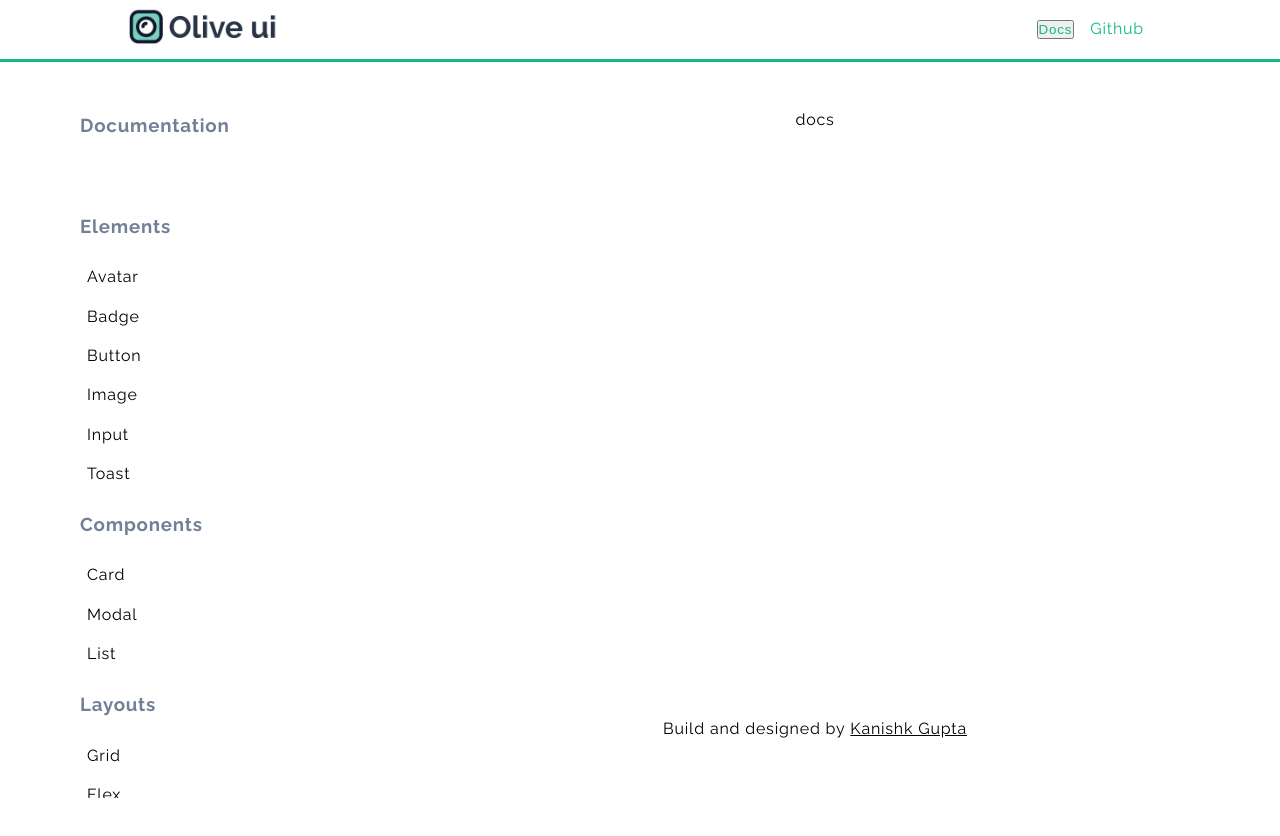
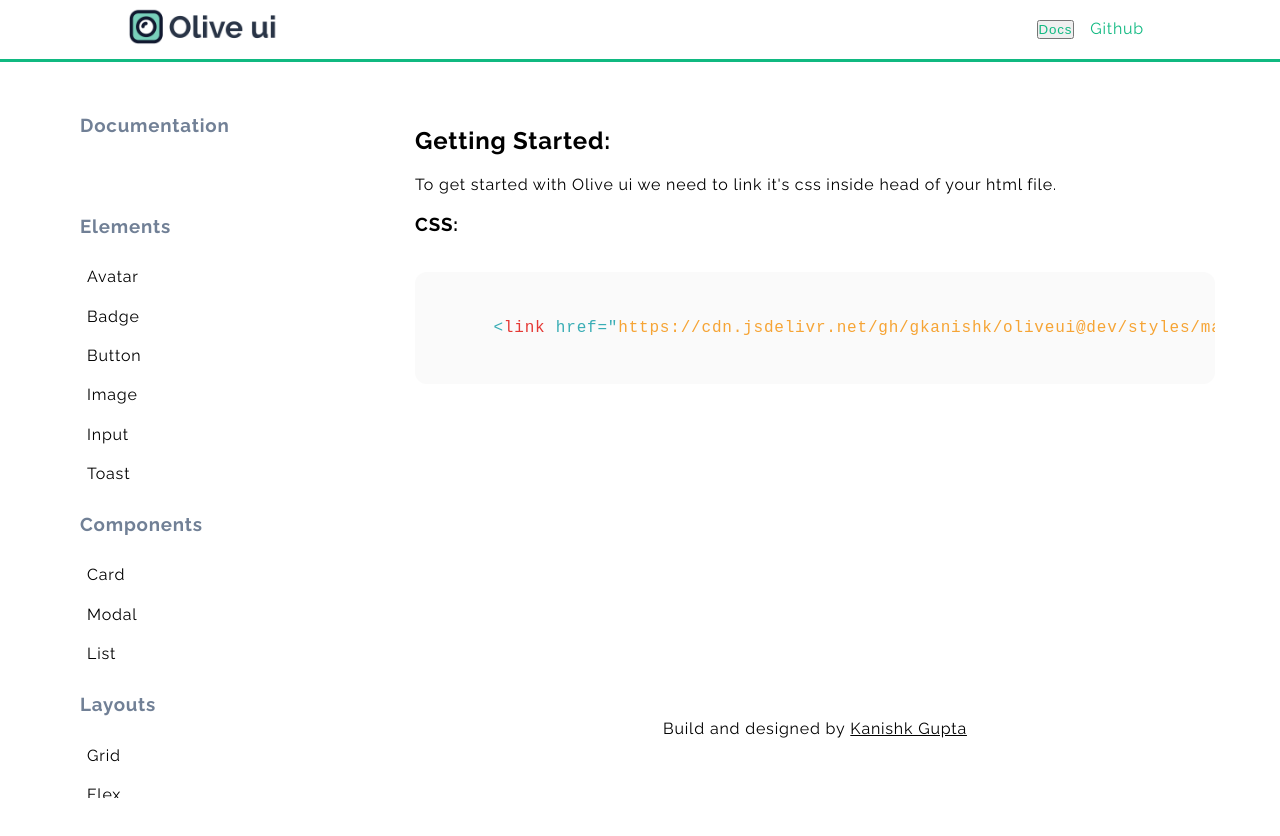
Before and after one commit to gkanishk/oliveui, a Next.js app: page /docs in a window 1280 px wide. Shown: the top 836 px of the page. Built offline with nearby package versions, Linux system fonts and the light colour scheme.

Commit message:
Added getting started

```diff
--- a/pages/docs/index.js
+++ b/pages/docs/index.js
@@ -1,9 +1,15 @@
+import { Prism as SyntaxHighlighter } from "react-syntax-highlighter";
+import { materialLight } from "react-syntax-highlighter/dist/cjs/styles/prism";
 export default function Docs() {
     return (
-      <div>
-        <main>
-          docs
-        </main>
+      <div className="container">
+        <h1>Getting Started:</h1>
+        <p>To get started with Olive ui we need to link it's css inside head of your html file.</p>
+        <h3>CSS:</h3>
+        <SyntaxHighlighter language="html" style={materialLight}>
+        {`
+      <link href="https://cdn.jsdelivr.net/gh/gkanishk/oliveui@dev/styles/main.css" rel="stylesheet">
+        `}</SyntaxHighlighter>
       </div>
     )
   }
```
